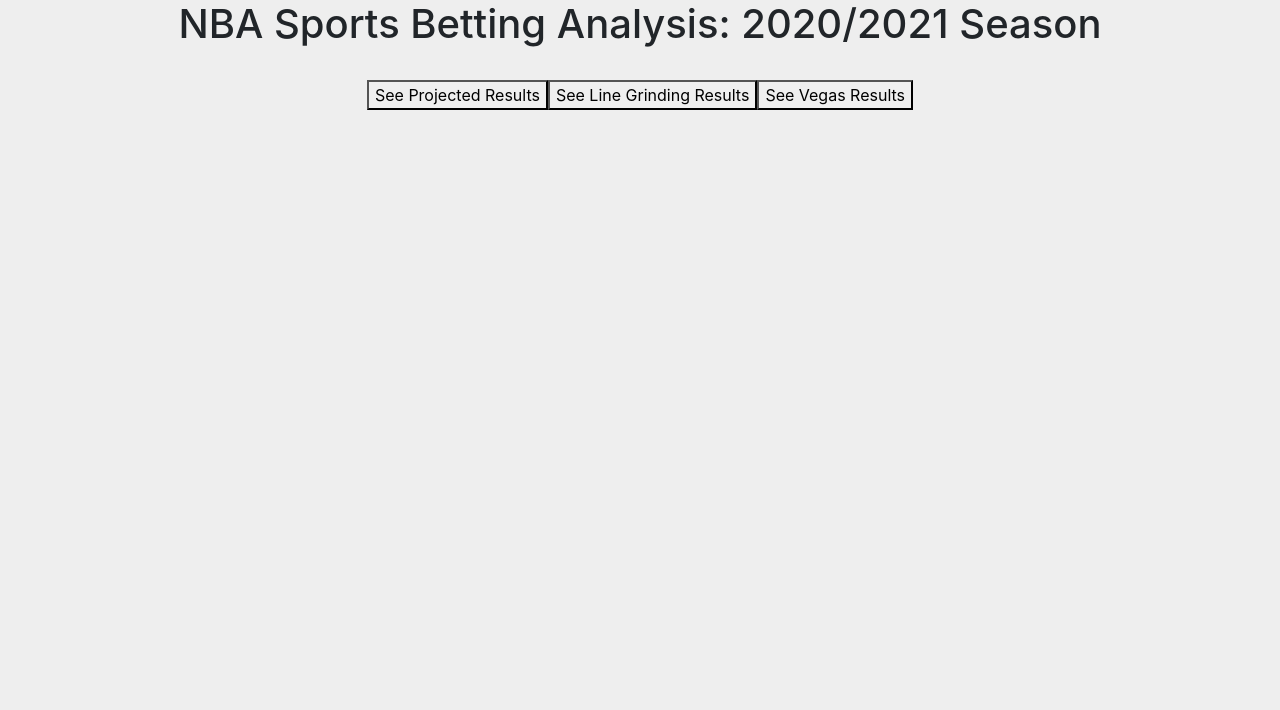
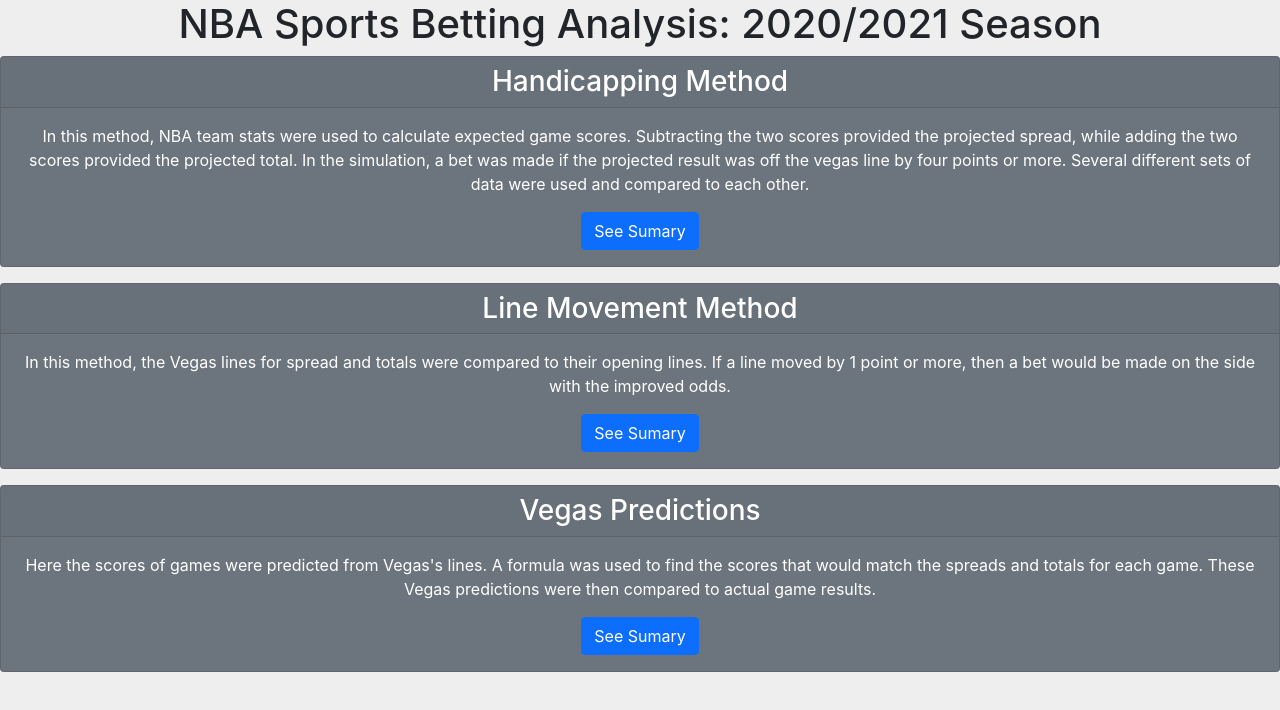
Before and after one commit to aaronw4/NBA-back-testing, a React (Create React App) app in the folder sportsbook/: page / in a window 1280 px wide. Shown: the top 710 px of the page. Built offline with nearby package versions, Linux system fonts and the light colour scheme; no server answers.

Commit message:
Added content to home page

```diff
--- a/sportsbook/src/Components/home.js
+++ b/sportsbook/src/Components/home.js
@@ -3,17 +3,47 @@ import {Link} from 'react-router-dom';
 
 const Home = () => {
     return (
-        <div>
-            <br/>
-            <Link to='/results'>
-                <button>See Projected Results</button>
-            </Link>
-            <Link to='/results-lineGrinding'>
-                <button>See Line Grinding Results</button>
-            </Link>
-            <Link to='/results-vegas'>
-                <button>See Vegas Results</button>
-            </Link>
+        <div className='homeCont'>
+            <div class="card text-white bg-secondary mb-3">
+                <h3 class="card-header">Handicapping Method</h3>
+                <div class="card-body">
+                    <p class="card-text">
+                        In this method, NBA team stats were used to calculate expected game scores.
+                        Subtracting the two scores provided the projected spread, while adding the
+                        two scores provided the projected total. In the simulation, a bet was made
+                        if the projected result was off the vegas line by four points or more. Several
+                        different sets of data were used and compared to each other.
+                    </p>
+                    <Link className='link' to='/results'>
+                        <button class="btn btn-primary">See Sumary</button>
+                    </Link>
+                </div>
+            </div>
+            <div class="card text-white bg-secondary mb-3">
+                <h3 class="card-header">Line Movement Method</h3>
+                <div class="card-body">
+                    <p class="card-text">
+                        In this method, the Vegas lines for spread and totals were compared to their opening lines.
+                        If a line moved by 1 point or more, then a bet would be made on the side with the improved odds.
+                    </p>
+                    <Link className='link' to='/results-lineGrinding'>
+                        <button class="btn btn-primary">See Sumary</button>
+                    </Link>
+                </div>
+            </div>
+            <div class="card text-white bg-secondary mb-3">
+                <h3 class="card-header">Vegas Predictions</h3>
+                <div class="card-body">
+                    <p class="card-text">
+                        Here the scores of games were predicted from Vegas's lines. A formula was used to find the scores
+                        that would match the spreads and totals for each game. These Vegas predictions were then compared
+                        to actual game results.
+                    </p>
+                    <Link className='link' to='/results-vegas'>
+                        <button class="btn btn-primary">See Sumary</button>
+                    </Link>
+                </div>
+            </div>
         </div>
     )
 }
```
